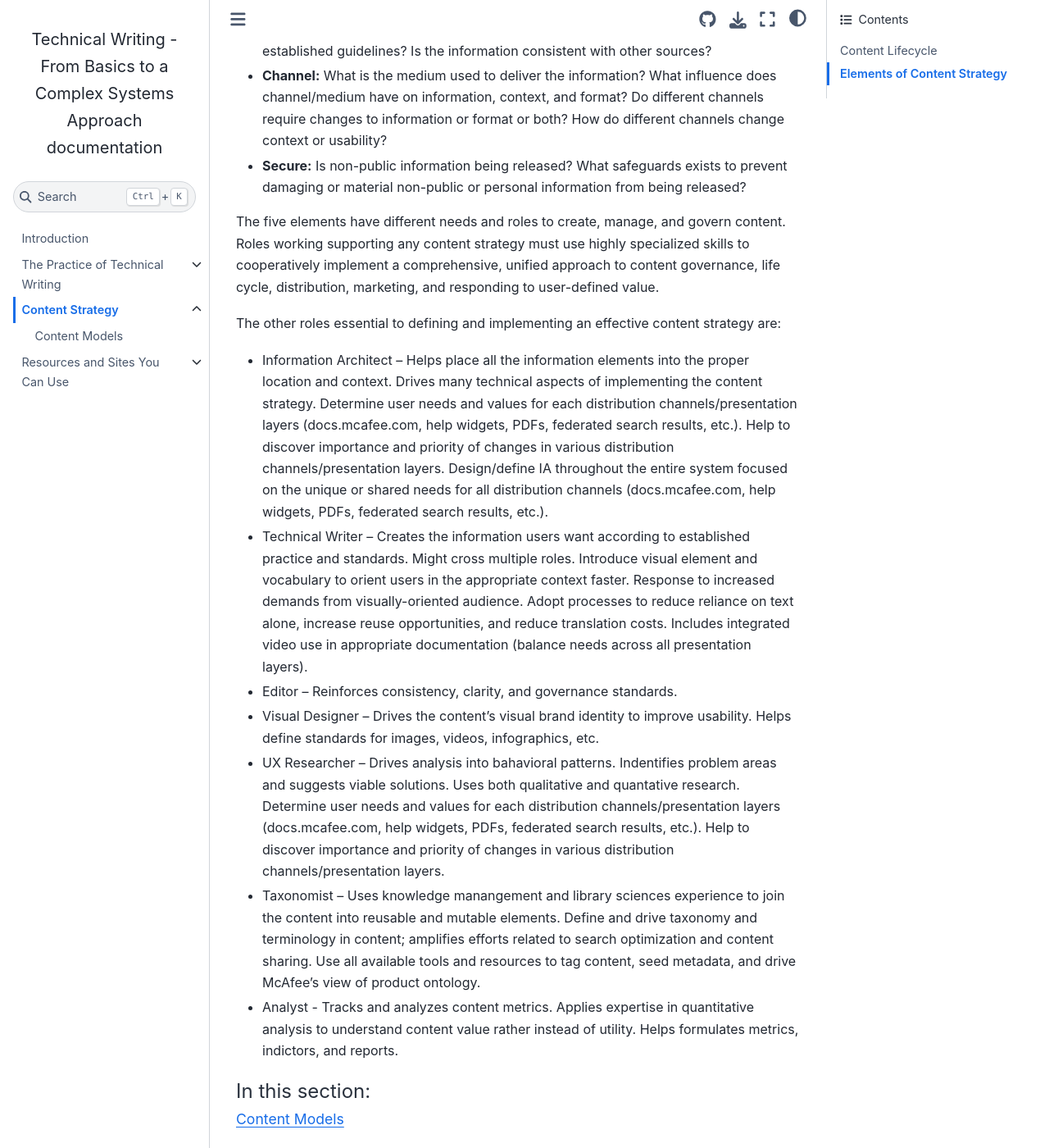
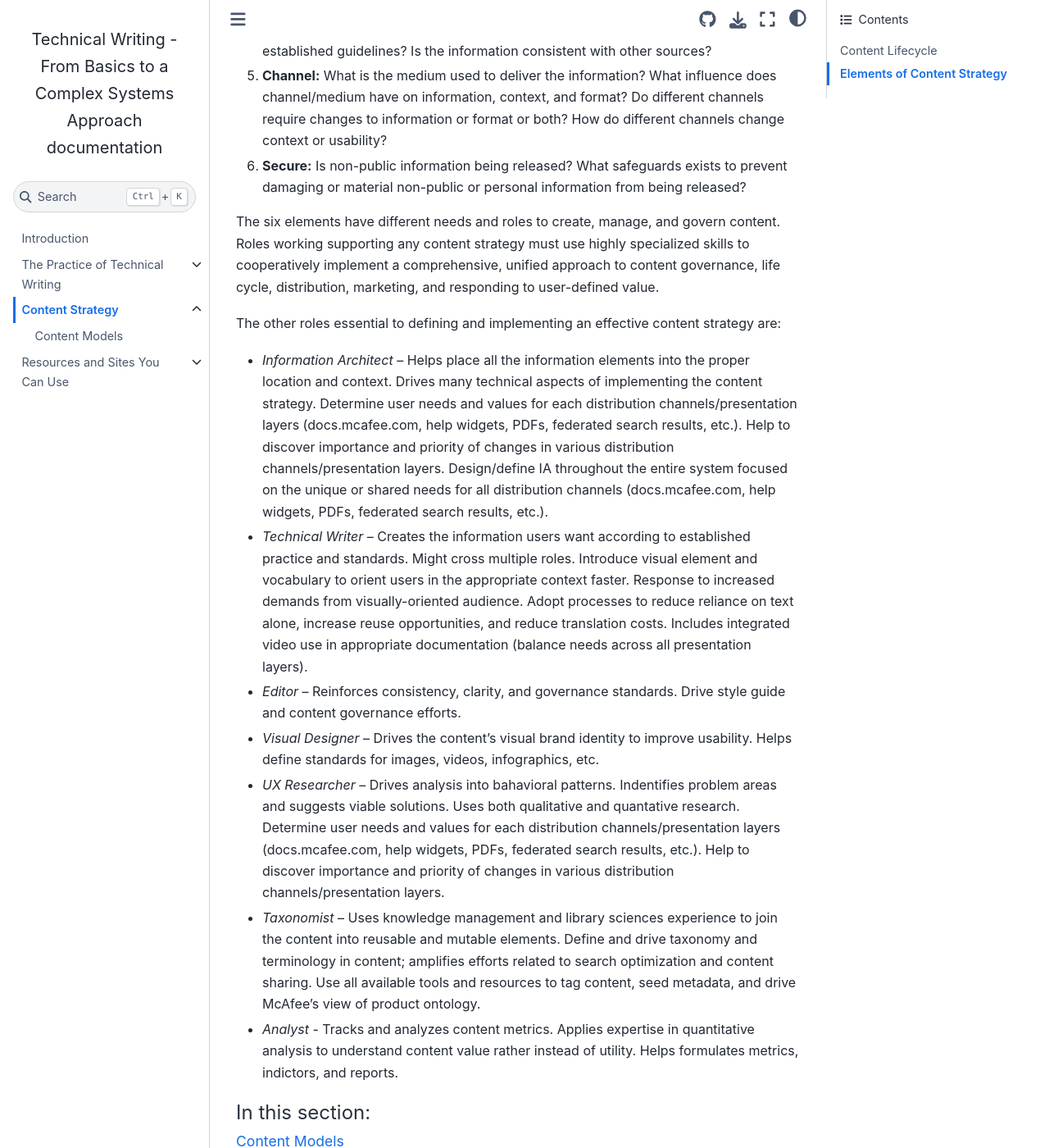
Before and after one commit to johnkinsky/book, a Sphinx documentation site: the page built from docs/source/content/contentstrategy_intro.rst, in a window 1280 px wide and 1400 px high, scrolled down 2451 px. Shown: the whole window at 82% size. Built offline with Sphinx 7.4.7 and the Sphinx Book theme 1.1.4, drawn with Linux system fonts in a browser that asks for light colours; some of the changed text lies outside the part shown.

Commit message:
Updated topic content

```diff
--- a/docs/source/content/contentstrategy_intro.rst
+++ b/docs/source/content/contentstrategy_intro.rst
@@ -42,27 +42,27 @@ Individual writers always perform the tasks in the system at some levels but mig
 Elements of Content Strategy
 ===================================
 
-Content strategy is a broad disciple with multiple expressions all of which must be considered and balanced simultaneously. Our content is a balance of five elements:
+Content strategy is a broad disciple with multiple expressions all of which must be considered and balanced simultaneously. The six elements to balance are...
 
-- **Need:** What information is being shared, published, capturred? Why is this information important? How accurate does it need to be? Who could need it and when?
-- **Context:** Where or when is the user using the information? What it the reason the users needs the informaiton? What are user expectations? What is the value of the information in the user’s context?
-- **Format:** What is the form or shape of the information? (Text, audio, image, infographic, data, video, combinations, etc.). Does the form change the context or nature of the information? Does it change the accuracy needs? Does the form affect the information quality or usability?
-- **Integrity:** Is the information internally consistent? Is the information consistent with established guidelines? Is the information consistent with other sources?
-- **Channel:** What is the medium used to deliver the information? What influence does channel/medium have on information, context, and format? Do different channels require changes to information or format or both? How do different channels change context or usability?
-- **Secure:** Is non-public information being released? What safeguards exists to prevent damaging or material non-public or personal information from being released?
+1. **Need:** What information is being shared, published, capturred? Why is this information important? How accurate does it need to be? Who could need it and when?
+2. **Context:** Where or when is the user using the information? What it the reason the users needs the informaiton? What are user expectations? What is the value of the information in the user’s context?
+3. **Format:** What is the form or shape of the information? (Text, audio, image, infographic, data, video, combinations, etc.). Does the form change the context or nature of the information? Does it change the accuracy needs? Does the form affect the information quality or usability?
+4. **Integrity:** Is the information internally consistent? Is the information consistent with established guidelines? Is the information consistent with other sources?
+5. **Channel:** What is the medium used to deliver the information? What influence does channel/medium have on information, context, and format? Do different channels require changes to information or format or both? How do different channels change context or usability?
+6. **Secure:** Is non-public information being released? What safeguards exists to prevent damaging or material non-public or personal information from being released?
 
 
-The five elements have different needs and roles to create, manage, and govern content. Roles working supporting any content strategy must use highly specialized skills to cooperatively implement a comprehensive, unified approach to content governance, life cycle, distribution, marketing, and responding to user-defined value.
+The six elements have different needs and roles to create, manage, and govern content. Roles working supporting any content strategy must use highly specialized skills to cooperatively implement a comprehensive, unified approach to content governance, life cycle, distribution, marketing, and responding to user-defined value.
 
 The other roles essential to defining and implementing an effective content strategy are:
 
-- Information Architect – Helps place all the information elements into the proper location and context. Drives many technical aspects of implementing the content strategy. Determine user needs and values for each distribution channels/presentation layers (docs.mcafee.com, help widgets, PDFs, federated search results, etc.). Help to discover importance and priority of changes in various distribution channels/presentation layers. Design/define IA throughout the entire system focused on the unique or shared needs for all distribution channels (docs.mcafee.com, help widgets, PDFs, federated search results, etc.).
-- Technical Writer – Creates the information users want according to established practice and standards. Might cross multiple roles. Introduce visual element and vocabulary to orient users in the appropriate context faster. Response to increased demands from visually-oriented audience. Adopt processes to reduce reliance on text alone, increase reuse opportunities, and reduce translation costs. Includes integrated video use in appropriate documentation (balance needs across all presentation layers).
-- Editor – Reinforces consistency, clarity, and governance standards.
-- Visual Designer – Drives the content’s visual brand identity to improve usability. Helps define standards for images, videos, infographics, etc.
-- UX Researcher – Drives analysis into bahavioral patterns. Indentifies problem areas and suggests viable solutions. Uses both qualitative and quantative research. Determine user needs and values for each distribution channels/presentation layers (docs.mcafee.com, help widgets, PDFs, federated search results, etc.). Help to discover importance and priority of changes in various distribution channels/presentation layers.
-- Taxonomist – Uses knowledge manangement and library sciences experience to join the content into reusable and mutable elements. Define and drive taxonomy and terminology in content; amplifies efforts related to search optimization and content sharing. Use all available tools and resources to tag content, seed metadata, and drive McAfee’s view of product ontology.
-- Analyst - Tracks and analyzes content metrics. Applies expertise in quantitative analysis to understand content value rather instead of utility. Helps formulates metrics, indictors, and reports.
+- *Information Architect* – Helps place all the information elements into the proper location and context. Drives many technical aspects of implementing the content strategy. Determine user needs and values for each distribution channels/presentation layers (docs.mcafee.com, help widgets, PDFs, federated search results, etc.). Help to discover importance and priority of changes in various distribution channels/presentation layers. Design/define IA throughout the entire system focused on the unique or shared needs for all distribution channels (docs.mcafee.com, help widgets, PDFs, federated search results, etc.).
+- *Technical Writer* – Creates the information users want according to established practice and standards. Might cross multiple roles. Introduce visual element and vocabulary to orient users in the appropriate context faster. Response to increased demands from visually-oriented audience. Adopt processes to reduce reliance on text alone, increase reuse opportunities, and reduce translation costs. Includes integrated video use in appropriate documentation (balance needs across all presentation layers).
+- *Editor* – Reinforces consistency, clarity, and governance standards. Drive style guide and content governance efforts.
+- *Visual Designer* – Drives the content’s visual brand identity to improve usability. Helps define standards for images, videos, infographics, etc.
+- *UX Researcher* – Drives analysis into bahavioral patterns. Indentifies problem areas and suggests viable solutions. Uses both qualitative and quantative research. Determine user needs and values for each distribution channels/presentation layers (docs.mcafee.com, help widgets, PDFs, federated search results, etc.). Help to discover importance and priority of changes in various distribution channels/presentation layers.
+- *Taxonomist* – Uses knowledge management and library sciences experience to join the content into reusable and mutable elements. Define and drive taxonomy and terminology in content; amplifies efforts related to search optimization and content sharing. Use all available tools and resources to tag content, seed metadata, and drive McAfee’s view of product ontology.
+- *Analyst* - Tracks and analyzes content metrics. Applies expertise in quantitative analysis to understand content value rather instead of utility. Helps formulates metrics, indictors, and reports.
 
 .. toctree::
    :maxdepth: 1
--- a/docs/source/writing/writing_intro.rst
+++ b/docs/source/writing/writing_intro.rst
@@ -11,8 +11,8 @@ There are many writers in the world. When asked, most people would probably defi
 The Merriam-Webster Dictionary offers the following definition of **professional**:[#professional]_.
 
  | 2 a. participating for gain or livelihood in an activity or field of endeavor often engaged in by amateurs.
- |   b. having a particular profession as a permanent career.
- |   c. engaged in by persons receiving financial return.
+ |    b. having a particular profession as a permanent career.
+ |    c. engaged in by persons receiving financial return.
 
 While people outside the discipline might not think of a technical writer as such, since they are paid to write technical writers are by definition professional writers.
 
```
Also changed, not shown: docs/source/content/contentmodels.rst (+11 -8 lines), docs/source/resources/furtherreading.rst (+7 -0 lines), docs/source/resources/resources_intro.rst (+9 -3 lines), docs/source/writing/styleguides.rst (+11 -1 lines).
